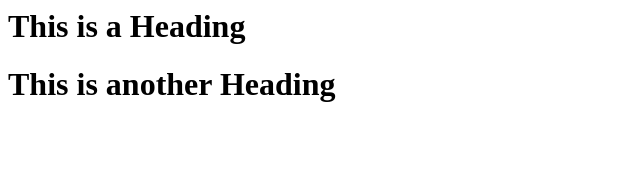
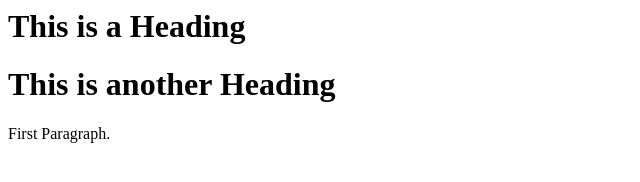
Before and after one commit to yakubivoleg/learning-git, a plain HTML site: page index.html in a window 1280 px wide. Shown: the whole page, without its empty margins (0-640 px from the left). Drawn offline with Linux system fonts and the light colour scheme.

Commit message:
Revert "Feature xyz"

```diff
--- a/index.html
+++ b/index.html
@@ -5,8 +5,10 @@
 <head>
 <body>
 
+
  <h1>This is a Heading</h1>
  <h1>This is another Heading</h1>
+ <p> First Paragraph. </p>
 
 <body>
 </html>
```
